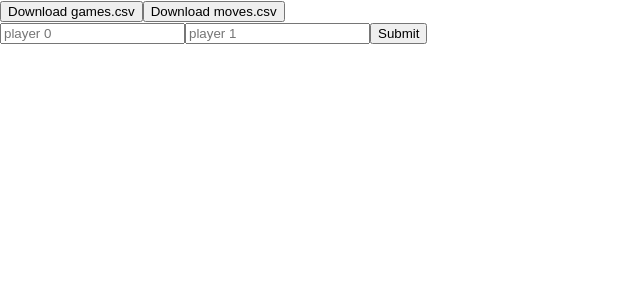
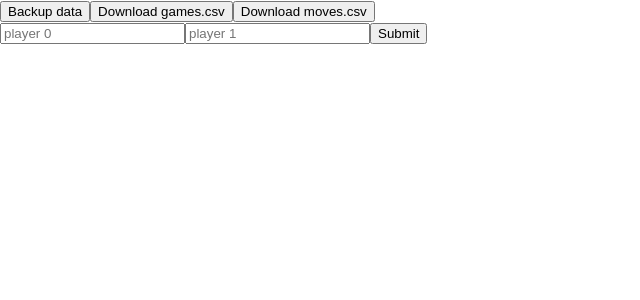
Before and after one commit to snokpok/tictactoe-game-frontend, a React (Create React App) app: page / in a window 1280 px wide. Shown: the top 300 px of the page, without its empty margins (0-640 px from the left). Built offline with nearby package versions, Linux system fonts and the light colour scheme; no server answers.

Commit message:
added backup on mount

```diff
--- a/src/components/Utility/DownloadDataForm.tsx
+++ b/src/components/Utility/DownloadDataForm.tsx
@@ -14,9 +14,19 @@ function DownloadDataForm() {
     });
   }, [setLinks]);
 
+  const refreshDownloadLinks = React.useCallback(() => {
+    ServerInteractionAPI.backupDataToCSV("games").then((res) => {
+      if (res) alert("backed up games");
+    });
+    ServerInteractionAPI.backupDataToCSV("moves").then((res) => {
+      if (res) alert("backed up moves");
+    });
+  }, []);
+
   React.useEffect(() => {
+    refreshDownloadLinks();
     getNewDownloadLinks();
-  }, [getNewDownloadLinks]);
+  }, [getNewDownloadLinks, refreshDownloadLinks]);
 
   const handleGetTime = () => {
     return new Date().getTime();
@@ -24,6 +34,7 @@ function DownloadDataForm() {
 
   return (
     <div>
+      <button onClick={refreshDownloadLinks}>Backup data</button>
       <a download={`games+${handleGetTime()}.txt`} href={links.games}>
         <button>Download games.csv</button>
       </a>
```
